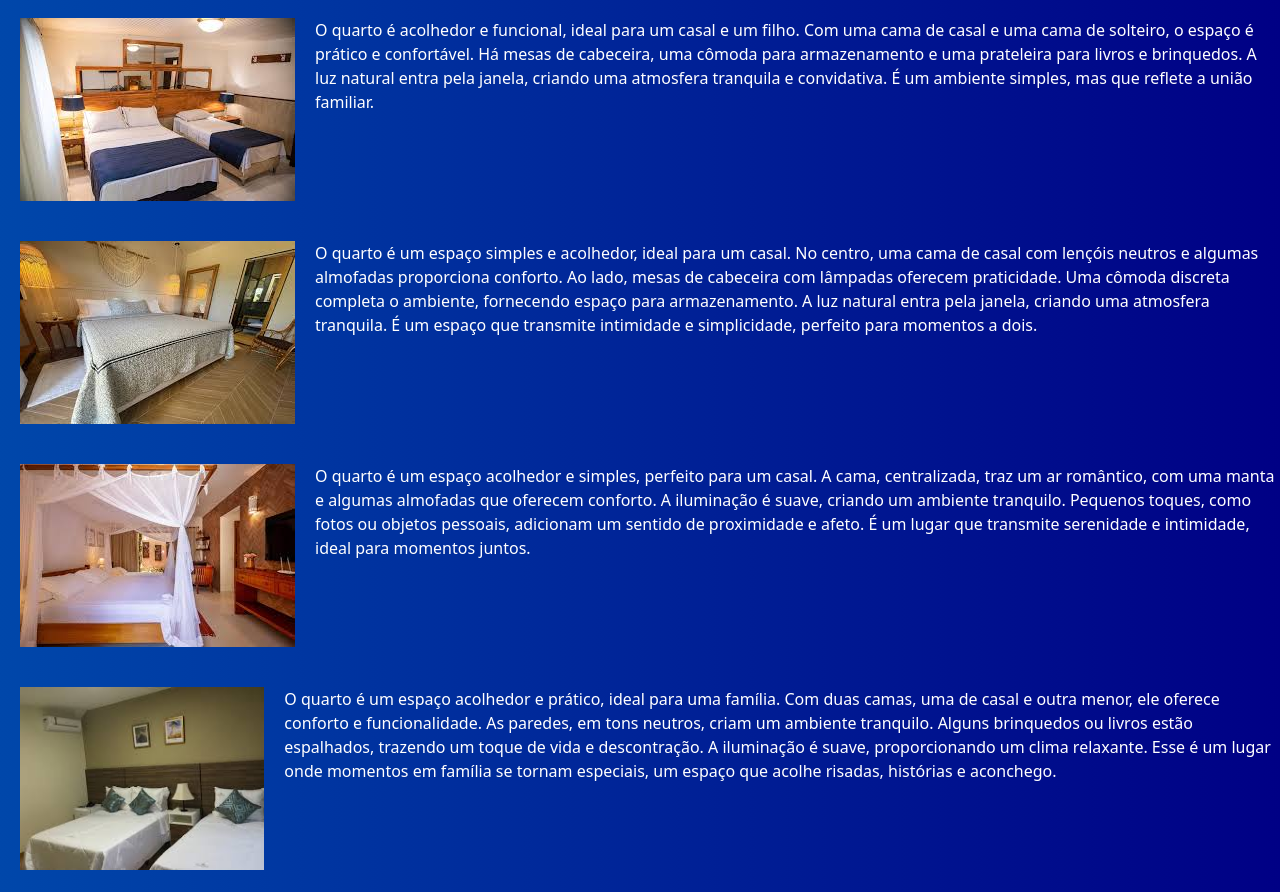
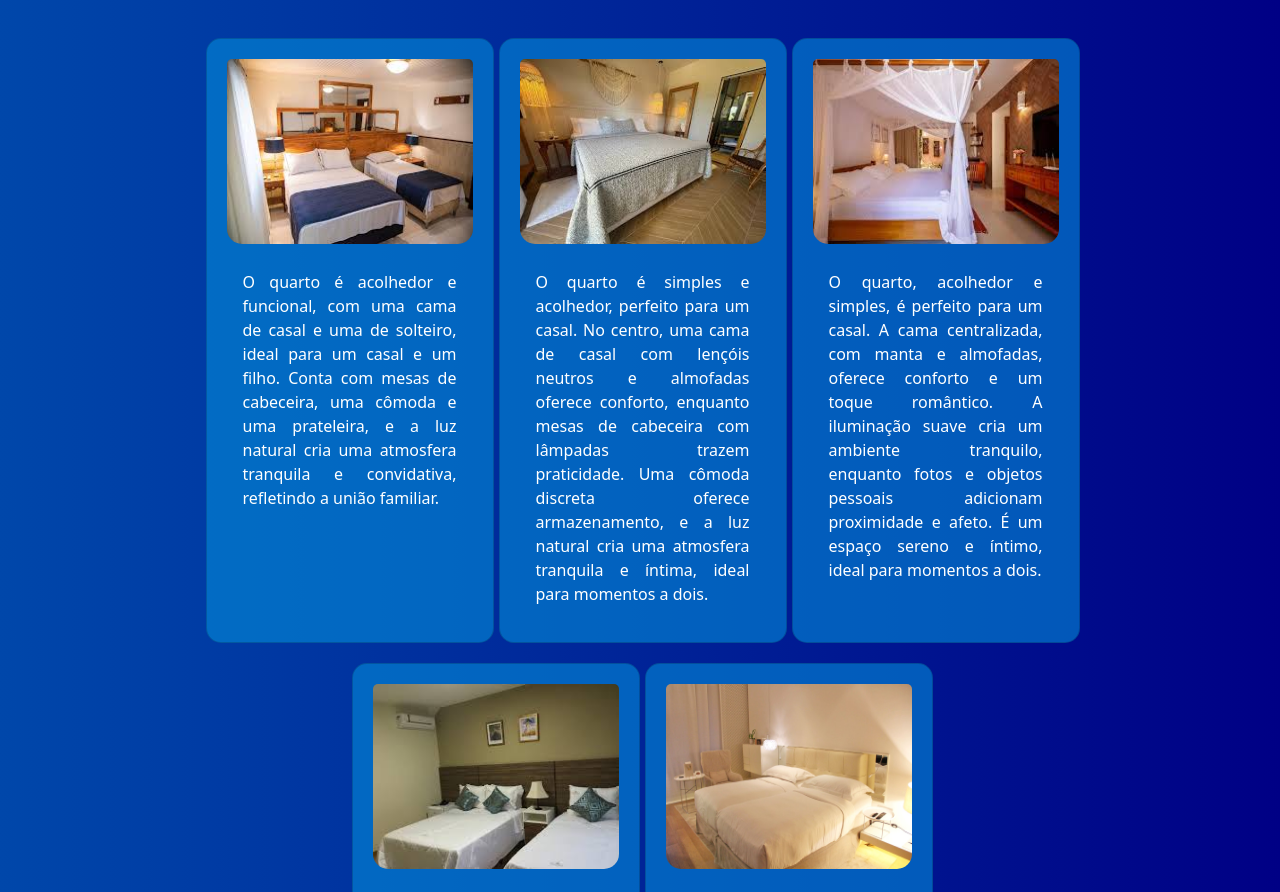
Before and after one commit to Rod-Web/Pousada-R_A, a plain HTML site: page pages/quartos.html in a window 1280 px wide. Shown: the part 105-997 px from the top of the page. Drawn offline with nearby package versions, Linux system fonts and the light colour scheme; a script that the page names is missing.

Commit message:
Responsividade e modificações no quarto: utilização de cards.

```diff
--- a/css/quartos.css
+++ b/css/quartos.css
@@ -38,14 +38,35 @@ body {
     font-weight: bold;
 }
 
-.quartos img{
-    margin: 20px;
+/*Cards*/
+
+.container {
+    display: flex;
+    justify-content: center;
+    flex-wrap: wrap;
+    margin-top: 20px;
 }
 
-.quarto  {
-    display: flex;
+.card {
+    padding: 20px;
+    margin-top: 20px;
+    margin-left: 5px;
+    background-color: rgba(5, 144, 219, 0.579);
+    color: white;
+    border-radius: 15px;
+    transition: 1s;
 }
 
-.quarto p {
-    margin-top: 20px;
+.card:hover {
+    transform: scale(0.97);
 }
+
+img {
+    height: 185px;
+    border-radius: 15px;
+}
+
+p {
+    text-align: justify;
+    margin-top: 10px;
+}
--- a/pages/quartos.html
+++ b/pages/quartos.html
@@ -52,33 +52,51 @@
         </div>
     </nav>
 
-   <div class="quartos">
+    <!-- Cards com Bootrstap-->
+   <div class="container">
 
-    <div class="quarto">
-        <img src="../IMG/quarto1/quarto1.jpg" alt="qt1" width="275px" height="183px">
-        <p>O quarto é acolhedor e funcional, ideal para um casal e um filho. Com uma cama de casal e uma cama de solteiro, o espaço é prático e confortável. Há mesas de cabeceira, uma cômoda para armazenamento e uma prateleira para livros e brinquedos. A luz natural entra pela janela, criando uma atmosfera tranquila e convidativa. É um ambiente simples, mas que reflete a união familiar.</p>
+        <div class="card" style="width: 18rem;">
+            <img src="../IMG/quarto1/quarto1.jpg" class="card-img-top" alt="quarto 1">
+            <div class="card-body">
+                <p class="card-text">
+                    O quarto é acolhedor e funcional, com uma cama de casal e uma de solteiro, ideal para um casal e um filho. Conta com mesas de cabeceira, uma cômoda e uma prateleira, e a luz natural cria uma atmosfera tranquila e convidativa, refletindo a união familiar.
+                </p>
+            </div>
         </div>
 
-    <div class="quarto">
-        <img src="../IMG/quarto2/quarto2.jpeg" alt="qt2" width="275px" height="183px" >
-        <p>O quarto é um espaço simples e acolhedor, ideal para um casal. No centro, uma cama de casal com lençóis neutros e algumas almofadas proporciona conforto. Ao lado, mesas de cabeceira com lâmpadas oferecem praticidade. Uma cômoda discreta completa o ambiente, fornecendo espaço para armazenamento. A luz natural entra pela janela, criando uma atmosfera tranquila. É um espaço que transmite intimidade e simplicidade, perfeito para momentos a dois.</p>
+        <div class="card" style="width: 18rem;">
+            <img src="../IMG/quarto2/quarto2.jpeg" class="card-img-top" alt="quarto 2">
+            <div class="card-body">
+                <p class="card-text">
+                    O quarto é simples e acolhedor, perfeito para um casal. No centro, uma cama de casal com lençóis neutros e almofadas oferece conforto, enquanto mesas de cabeceira com lâmpadas trazem praticidade. Uma cômoda discreta oferece armazenamento, e a luz natural cria uma atmosfera tranquila e íntima, ideal para momentos a dois.
+                </p>
+            </div>
         </div>
 
-    <div class="quarto">
-        <img src="../IMG/quarto3/quarto3.jpeg" alt="qt3" width="275px" height="183px">
-        <p>O quarto é um espaço acolhedor e simples, perfeito para um casal. A cama, centralizada, traz um ar romântico, com uma manta e algumas almofadas que oferecem conforto. A iluminação é suave, criando um ambiente tranquilo. Pequenos toques, como fotos ou objetos pessoais, adicionam um sentido de proximidade e afeto. É um lugar que transmite serenidade e intimidade, ideal para momentos juntos.</p>
+        <div class="card" style="width: 18rem;">
+            <img src="../IMG/quarto3/quarto3.jpeg" class="card-img-top" alt="quarto 3">
+            <div class="card-body">
+                <p class="card-text">
+                    O quarto, acolhedor e simples, é perfeito para um casal. A cama centralizada, com manta e almofadas, oferece conforto e um toque romântico. A iluminação suave cria um ambiente tranquilo, enquanto fotos e objetos pessoais adicionam proximidade e afeto. É um espaço sereno e íntimo, ideal para momentos a dois.
+                </p>
+            </div>
         </div>
 
-    <div class="quarto">
-        <img src="../IMG/quarto4/quarto4.jpeg" alt="qt4" width="275px" height="183px">
-        <p>
-            O quarto é um espaço acolhedor e prático, ideal para uma família. Com duas camas, uma de casal e outra menor, ele oferece conforto e funcionalidade. As paredes, em tons neutros, criam um ambiente tranquilo. Alguns brinquedos ou livros estão espalhados, trazendo um toque de vida e descontração. A iluminação é suave, proporcionando um clima relaxante. Esse é um lugar onde momentos em família se tornam especiais, um espaço que acolhe risadas, histórias e aconchego.
+        <div class="card" style="width: 18rem;">
+            <img src="../IMG/quarto4/quarto4.jpeg" class="card-img-top" alt="quarto 4">
+            <div class="card-body">
+                <p class="card-text">
+                    O quarto é acolhedor e prático, perfeito para uma família. Com uma cama de casal e uma menor, oferece conforto e funcionalidade. As paredes em tons neutros criam um ambiente tranquilo, enquanto brinquedos ou livros espalhados trazem um toque de vida. A iluminação suave proporciona um clima relaxante, tornando o espaço ideal para momentos especiais em família, repleto de risadas, histórias e aconchego.
                 </p>
             </div>
+        </div>
 
-    <div class="quarto">
-        <img src="../IMG/quarto5/quarto5.jpg" alt="qt5" width="275px" height="183px">
-        <p>O quarto é um espaço simples e funcional, voltado para o conforto do casal. Com uma cama de casal centralizada, o ambiente é prático e acolhedor. As paredes em tons neutros mantêm uma sensação de tranquilidade. Um guarda-roupa e uma pequena mesa de cabeceira completam a disposição, oferecendo organização sem exageros. A iluminação é suave, criando um clima relaxante. É um espaço que prioriza a praticidade e o descanso, perfeito para momentos de descontração e descanso após um dia agitado.</p>
+        <div class="card" style="width: 18rem;">
+            <img src="../IMG/quarto5/quarto5.jpg" class="card-img-top" alt="quarto 5">
+            <div class="card-body">
+                <p class="card-text">
+                    O quarto é simples e funcional, focado no conforto do casal. Com uma cama de casal centralizada, o ambiente é prático e acolhedor. As paredes neutras mantêm a tranquilidade, enquanto um guarda-roupa e uma mesa de cabeceira oferecem organização sem excessos. A iluminação suave cria um clima relaxante, ideal para momentos de descanso e descontração após um dia agitado.                </p>
+            </div>
         </div>
 
    </div>
```
Lines whose indentation alone changed are shown as unchanged.
